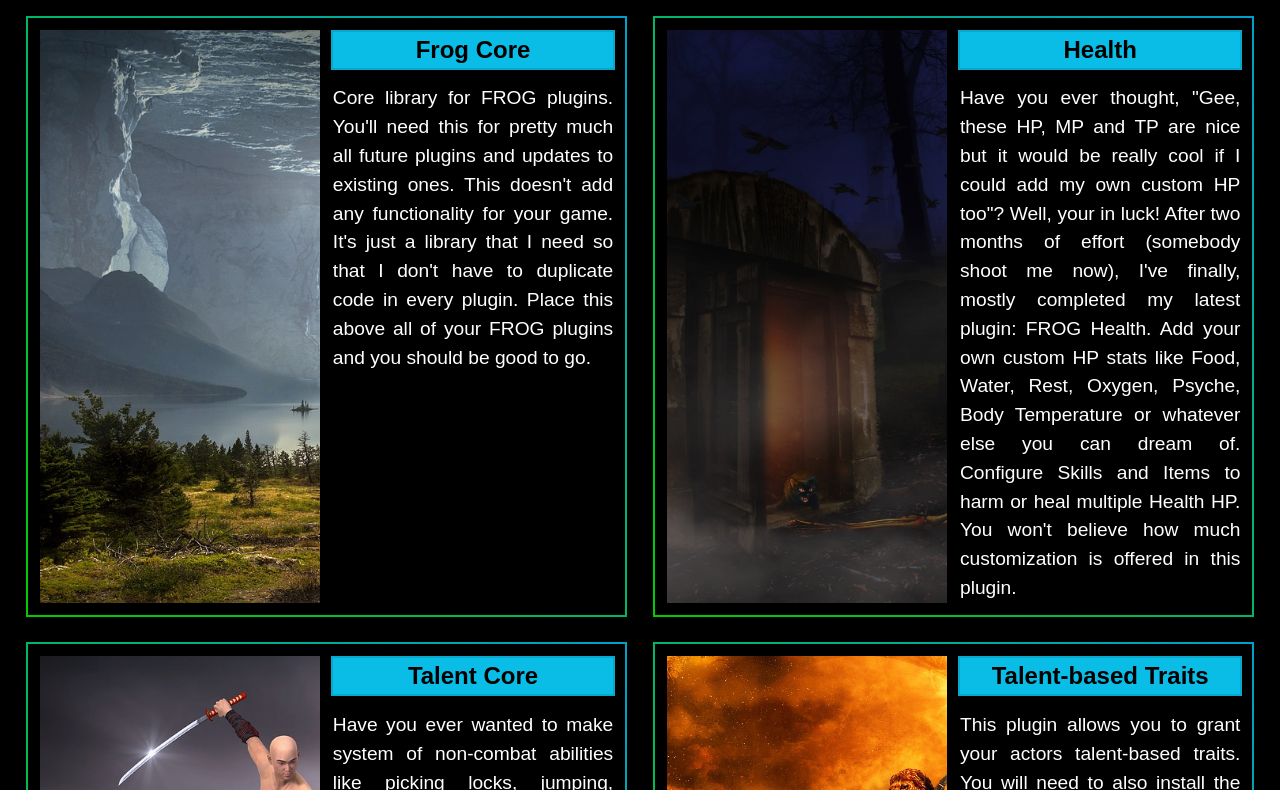
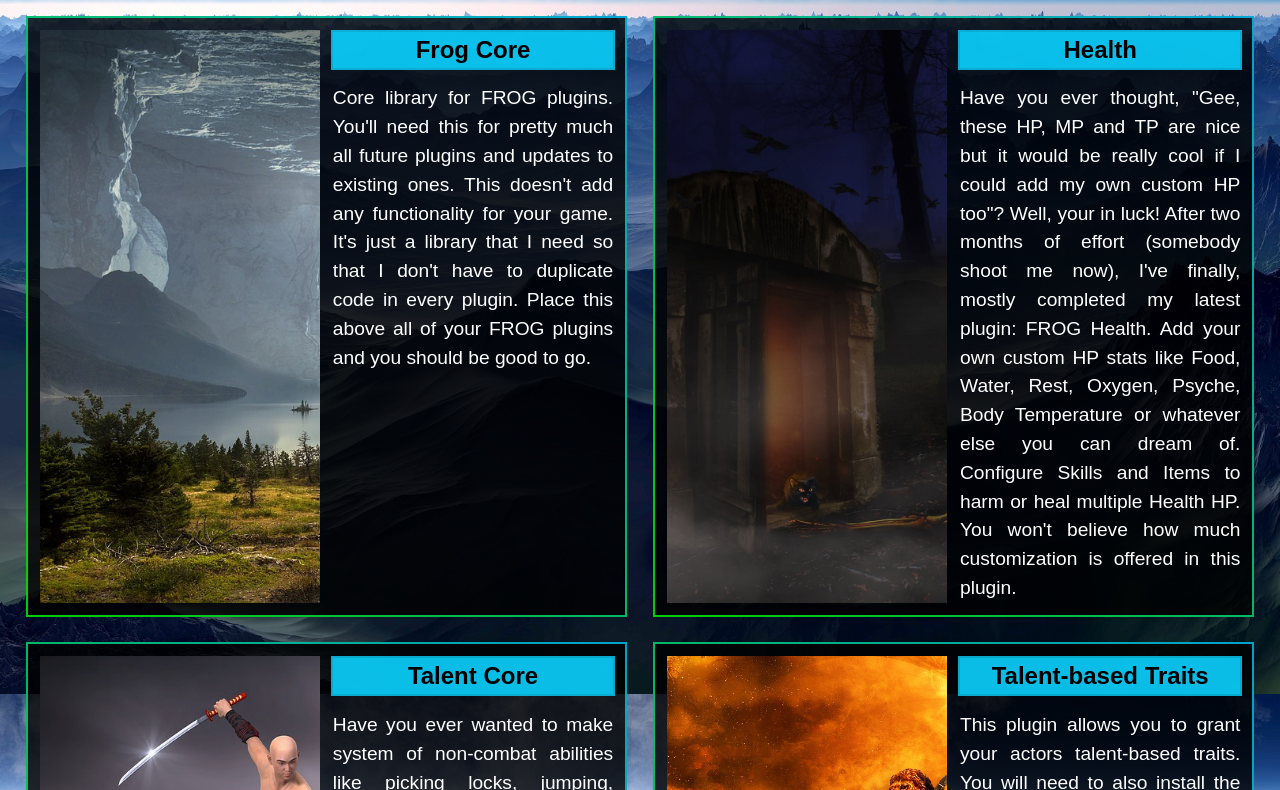
Before and after one commit to FrogboyMV/FrogboyMV.github.io, a plain HTML site: page index.html in a window 1280 px wide. Shown: the part 106-896 px from the top of the page. Drawn offline with Linux system fonts and the light colour scheme.

Commit message:
Add files via upload

```diff
--- a/style/style.css
+++ b/style/style.css
@@ -6,9 +6,7 @@
 
 body {
 	background-color: black;
-	-webkit-background-size: cover;
-	-moz-background-size: cover;
-	-o-background-size: cover;
+    background: black url('../img/planet.jpg') no-repeat center center fixed;
 	background-size: cover;
 	color: white;
     font-family: Arial;
```
